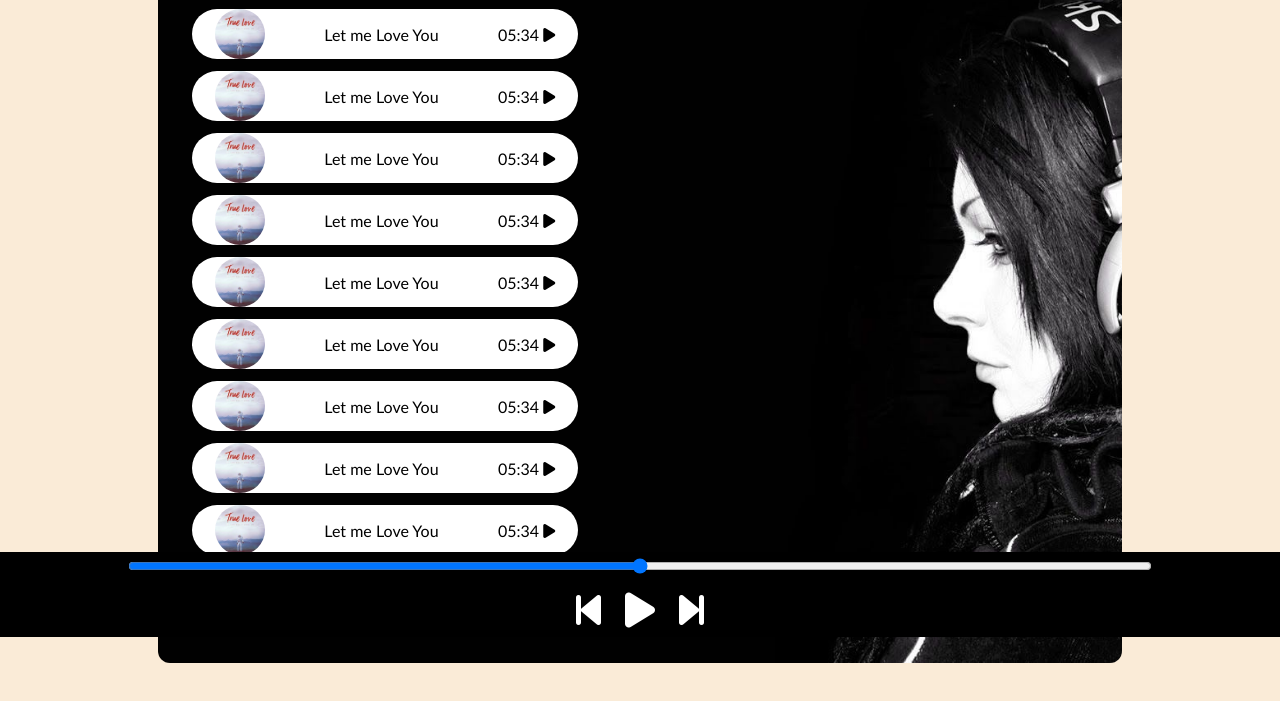
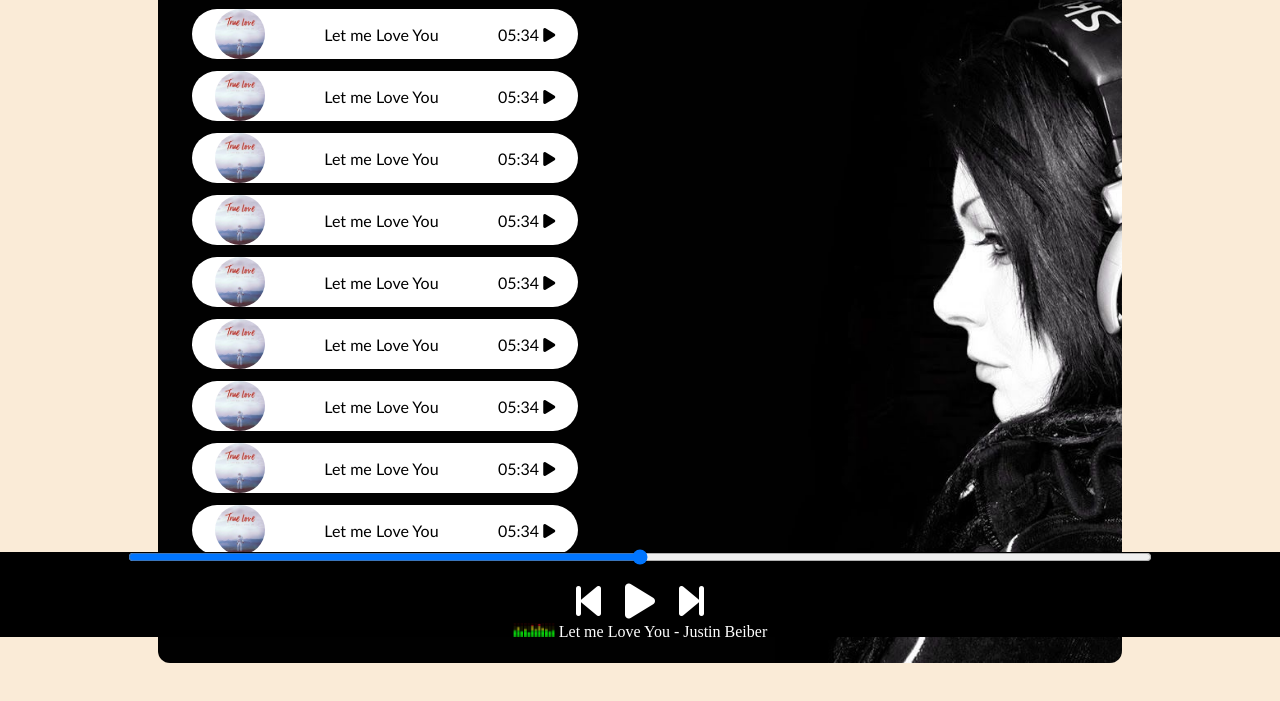
Before and after one commit to DrackoDrain/JS-Music-App, a plain HTML site: page index.html in a window 1280 px wide. Shown: the part 163-864 px from the top of the page. Drawn offline with Linux system fonts and the light colour scheme; a web font is replaced by a local one.

Commit message:
html song div

```diff
--- a/index.html
+++ b/index.html
@@ -20,9 +20,9 @@
 
 
     <div class="container">
-
         <div class="songList">
             <h1>Best of NCS - No Copyright Songs</h1>
+            <div class="songItemContainer">
                 <div class="songItem">
                     <img src="covers/10.jpg" alt="1">
                     <span>Let me Love You</span>
@@ -84,6 +84,8 @@
 
                 </div>
             </div>
+
+        </div>
         <div class="songBanner"></div>
     </div>
 
@@ -97,6 +99,10 @@
 
         </div>
 
+        <div class="songInfo">
+            <img src="playing.gif" width="42px" alt=""> Let me Love You - Justin Beiber
+        </div>
+
     </div>
 
     <script src="https://kit.fontawesome.com/4cb0dc2a26.js" crossorigin="anonymous"></script>
```
Lines whose indentation alone changed are shown as unchanged.
